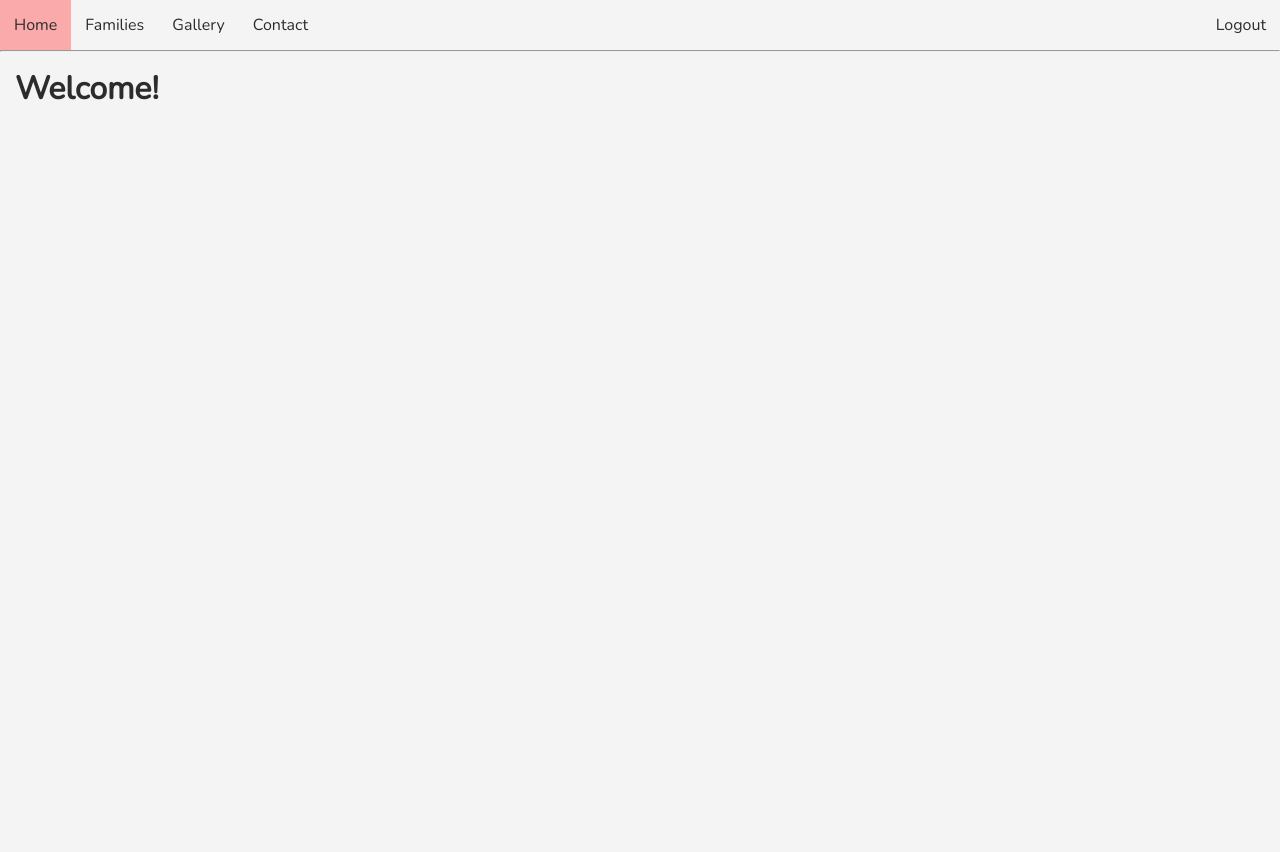
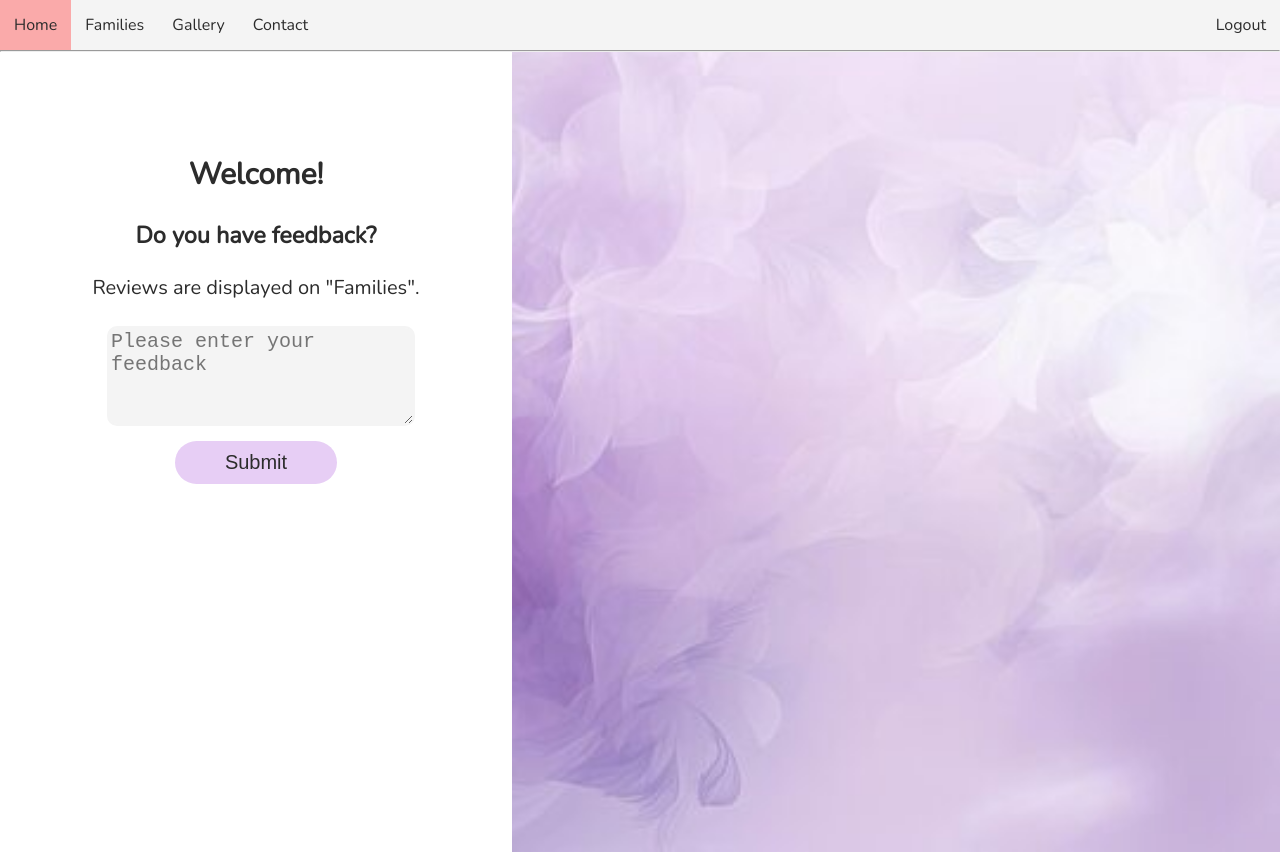
Before and after one commit to Alesahe/SEHSCT3, a website: page public/html/dashboard.html in a window 1280 px wide. Before the commit the page ends 800 px from the top, so only its background shows below. Drawn offline with nearby package versions, Linux system fonts and the light colour scheme.

Commit message:
somewhat made a commenting page

```diff
--- a/public/css/dashboard.css
+++ b/public/css/dashboard.css
@@ -1,3 +1,149 @@
+/* #successWelcome {
+    margin: 15px;
+} */
+
+/* #loginButton {
+    display: none;
+} */
+
 #successWelcome {
-    margin: 15px;
+    margin-bottom: 0px;
 }
+
+.hero {
+    font-size: 20px;
+}
+
+.whiteGradient {
+    height: 100%;
+    width: 50%;
+    background-color: var(--pure-white);
+    /* background-image: linear-gradient(to right, var(--background-colour), transparent); */
+    opacity: 1;
+    position: absolute;
+    top: 0;
+    left: 0;
+}
+
+.halfbox {
+    width: 40%;
+    text-align: center;
+    /* align-items: center; */
+}
+
+input {
+    font-size: 20px;
+    max-width: 225px;
+    border: solid var(--background-colour) 2px;
+    padding-left: 3px;
+    border-radius: 0 10px 10px 0;
+    background-color: var(--background-colour);
+}
+
+textarea {
+    font-size: 20px;
+    min-width: 300px;
+    max-width: 350px;
+    border: solid var(--background-colour) 2px;
+    /* padding-left: 3px; */
+    border-radius: 10px;
+    background-color: var(--background-colour);
+}
+
+.vertMiddle{
+    margin-top: 20%;
+    /* margin-bottom: 15px; */
+    margin-bottom: 0px;
+}
+
+.hero box-icon {
+    display: inline-block;
+    flex-shrink: 0;
+    height:100%;
+    width:30px;
+    background-color: var(--purple);
+    /* fill: var(--text-colour); */
+    /* color: var(--background-colour); */
+    border-radius: 10px 0 0 10px;
+    /* display: flex; */
+    justify-content: center;
+    font-size: 1.5rem;
+    font-weight:500;
+    /* align-items: bottom; */
+    top: 0;
+}
+
+#submitButton {
+    font-size: 20px;
+    margin-top: 10px;
+    padding: 10px 50px 10px 50px;
+    color: var(--text-colour);
+    background-color: var(--purple);
+    border: 0px;
+    border-radius: 30px;
+    /* border-color: var(--grey); */
+    border-width: 1px;
+}
+
+#submitButton:hover {
+    background-color: var(--dark-purple);
+    color: var(--pure-white);
+}
+
+#registerRedirect {
+    color: var(--grey);
+}
+
+#registerRedirect:hover {
+    color: var(--dark-purple);
+}
+
+body {
+    min-height: 100vh;
+    background-image: url(../images/purplebg.jpg);
+    background-size: cover;
+    background-position: right;
+    overflow: hidden;
+}
+
+form > div {
+    width: 100%;
+    display: flex;
+    justify-content: center;
+}
+
+form label {
+    flex-shrink: 0;
+    /* height: 100%; */
+    /* width: 50% */
+    /* background-color: var(--); */
+    /* line-height: 2; */
+}
+
+.inputField {
+    padding: 5px;
+}
+
+form input:hover {
+    border: solid var(--purple) 2px;
+}
+
+form textarea:hover {
+    border: solid var(--purple) 2px;
+}
+
+form input:focus {
+    outline: none;
+    border: solid var(--purple) 2px;
+}
+
+form textarea:hover {
+    outline: none;
+    border: solid var(--purple) 2px;
+}
+
+@media screen and (max-width: 900px) {
+    .halfbox {
+        width: 100%;
+    }
+}
--- a/public/html/dashboard.html
+++ b/public/html/dashboard.html
@@ -25,7 +25,20 @@
     </div>
     <hr>
 
-    <h1 id="successWelcome">Welcome!</h1>
+    <section class="wrapper hero" id="BGBox">
+        <div class="hero-content halfbox whiteGradient">
+            <h1 id="successWelcome" class="vertMiddle">Welcome!</h1>
+            <h3>Do you have feedback?</h3>
+            <p>Reviews are displayed on "Families".</p>
+            <form id="loginForm">
+                <div class="inputField">
+                    <textarea id="feedbackInput" name="feedbackInput" rows="4" col="50" placeholder="Please enter your feedback"></textarea>
+                </div>
+
+                <button type="submit" id="submitButton"> Submit </button>
+            </form>
+        </div>
+    </section>
 
     <form id="feedbackForm">
 
```
